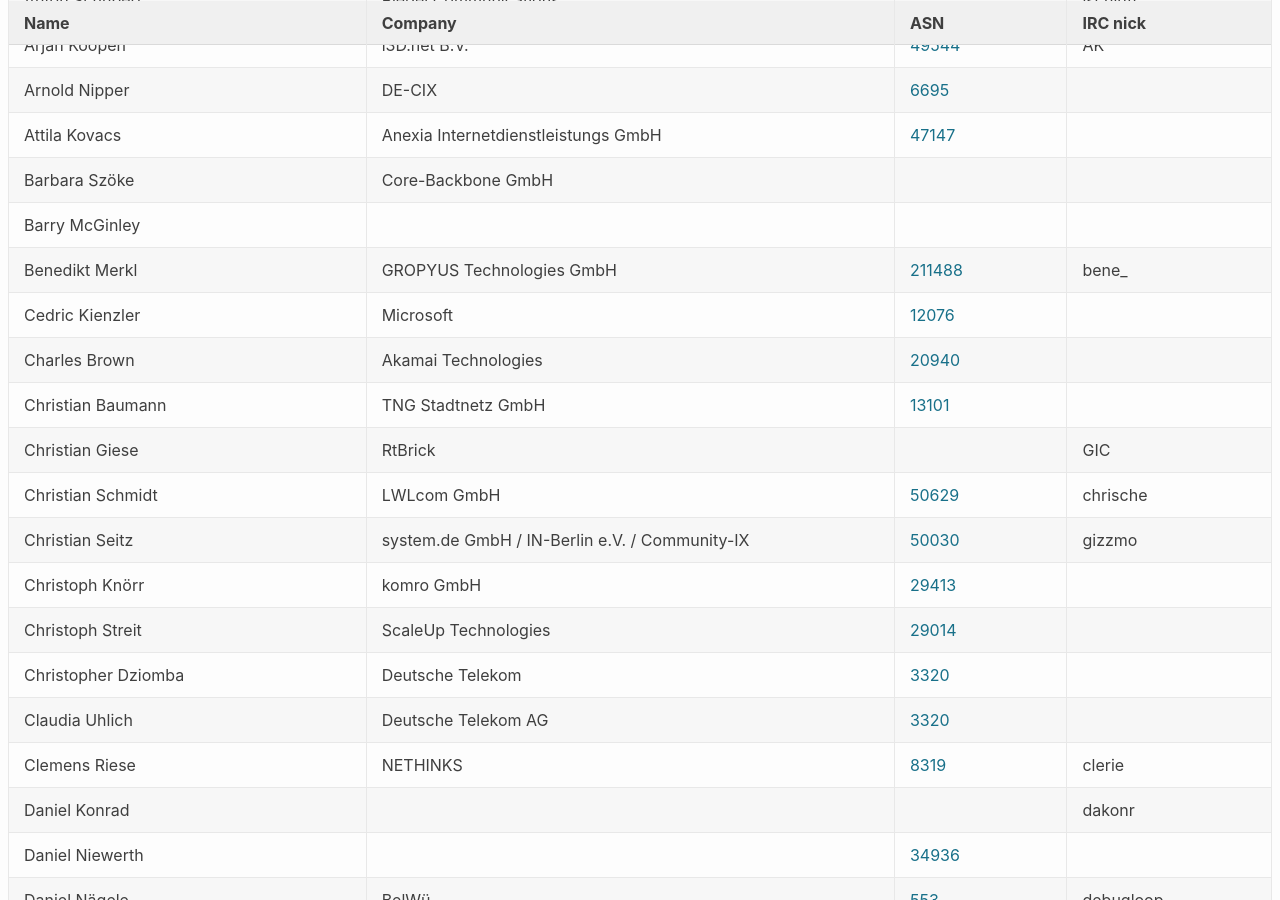
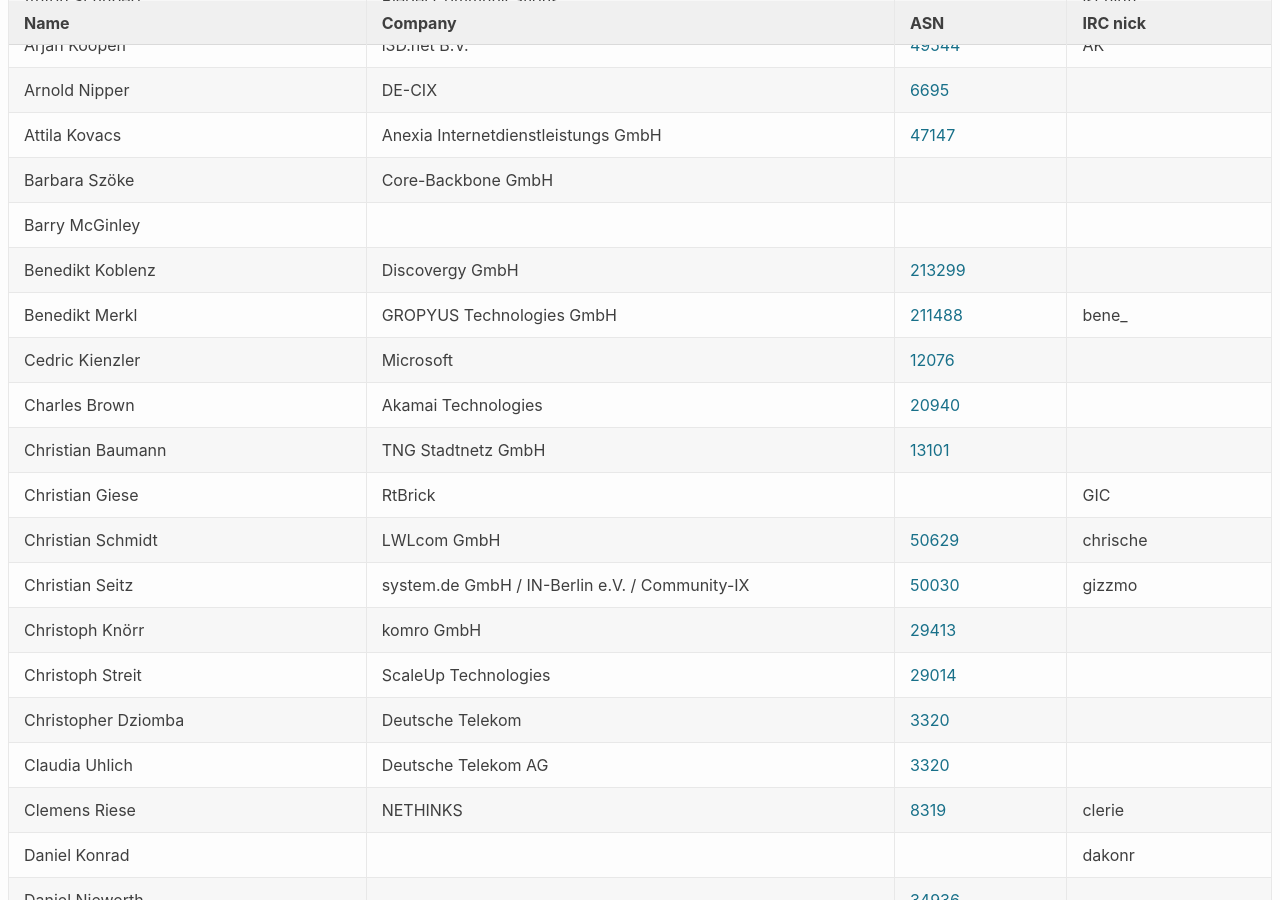
Before and after one commit to denog/pretix-attendeelist, a Jekyll site: the page built from denog14/index.md, in a window 1280 px wide and 900 px high, scrolled down 874 px. Built offline with Jekyll 4.4.1, drawn with Linux system fonts in a browser that asks for light colours.

Commit message:
Latest data: Sun Oct 23 08:36:36 UTC 2022

```diff
--- a/_data/attendees_denog14_onsite.json
+++ b/_data/attendees_denog14_onsite.json
@@ -124,6 +124,12 @@
     "company": null,
     "irc": null,
     "asn": null
+  },
+  {
+    "name": "Benedikt Koblenz",
+    "company": "Discovergy GmbH",
+    "irc": null,
+    "asn": "213299"
   },
   {
     "name": "Benedikt Merkl",
```
